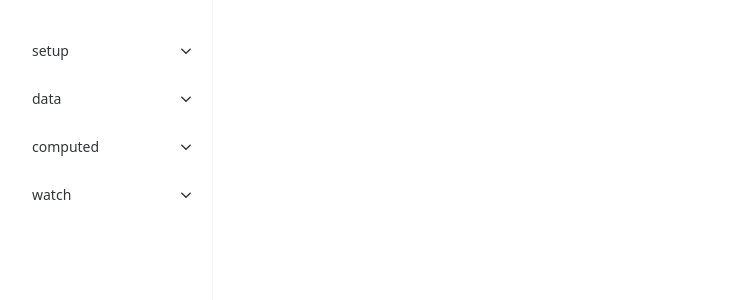
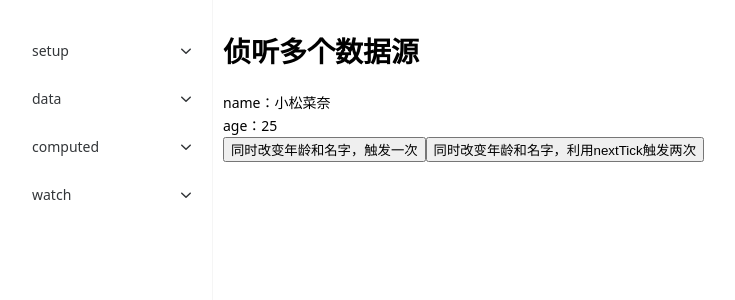
Before and after one commit to zqhexor/vue2-to-vue3, a Vue app: page /watch/watchMultiple in a window 1280 px wide. Shown: the top 300 px of the page, without its empty margins (28-763 px from the left). Built offline with nearby package versions, Linux system fonts and the light colour scheme; the HTML template or start-up script is replaced by a standard one.

Commit message:
@HexOr@watch相关

```diff
--- a/package.json
+++ b/package.json
@@ -9,6 +9,7 @@
   },
   "dependencies": {
     "core-js": "^3.6.5",
+    "lodash": "^4.17.21",
     "vue": "^3.0.0",
     "vue-router": "^4.0.0-0",
     "vuex": "^4.0.0-0"
--- a/src/router/index.js
+++ b/src/router/index.js
@@ -110,7 +110,23 @@ const routes = [
         name: 'WatchSingle',
         component: () => import(/* webpackChunkName: "WatchSingle" */ '../views/watch/WatchSingle'),
         meta: {
-          title: '侦听单个数据源'
+          title: '侦听单个数据源及停止侦听'
+        }
+      },
+      {
+        path: 'watchMultiple',
+        name: 'watchMultiple',
+        component: () => import(/* webpackChunkName: "WatchMultiple" */ '../views/watch/WatchMultiple'),
+        meta: {
+          title: '侦听多个数据源'
+        }
+      },
+      {
+        path: 'watchObject',
+        name: 'watchObject',
+        component: () => import(/* webpackChunkName: "WatchObject" */ '../views/watch/WatchObject'),
+        meta: {
+          title: '侦听引用对象'
         }
       }
     ]
--- /dev/null
+++ b/src/views/watch/WatchMultiple.vue
@@ -0,0 +1,35 @@
+<template>
+  <div class="watch-test">
+    <div>name：{{name}}</div>
+    <div>age：{{age}}</div>
+  </div>
+  <div>
+    <button @click="change1">同时改变年龄和名字，触发一次</button>
+    <button @click="change2">同时改变年龄和名字，利用nextTick触发两次</button>
+  </div>
+</template>
+
+<script setup>
+  import {ref, watch, nextTick} from 'vue'
+
+  const name = ref('小松菜奈')
+  const age = ref(25)
+
+  watch([name, age], ([name, age], [prevName, prevAge]) => {
+    console.log('newName', name, 'oldName', prevName)
+    console.log('newAge', age, 'oldAge', prevAge)
+  })
+
+  // 如果你在同一个函数里同时改变这些被侦听的来源，侦听器只会执行一次
+  const change1 = () => {
+    name.value = '有村架纯'
+    age.value += 2
+  }
+
+  // 用 nextTick 等待侦听器在下一步改变之前运行,侦听器执行了两次
+  const change2 = async () => {
+    name.value = '新垣结衣'
+    await nextTick()
+    age.value += 2
+  }
+</script>
--- /dev/null
+++ b/src/views/watch/WatchObject.vue
@@ -0,0 +1,49 @@
+<template>
+  <div class="watch-test">
+    <div>ref定义数组：{{arrayRef}}</div>
+    <div>reactive定义数组：{{arrayReactive}}</div>
+  </div>
+  <div>
+    <button @click="changeArrayRef">改变ref定义数组第一项</button>
+    <button @click="changeArrayReactive">改变reactive定义数组第一项</button>
+  </div>
+</template>
+
+<script setup>
+  import {ref, reactive, watch} from 'vue'
+
+  const arrayRef = ref([1, 2, 3, 4])
+  const arrayReactive = reactive([1, 2, 3, 4])
+
+  // ref not deep, 不能深度侦听
+  const arrayRefWatch = watch(arrayRef, (newValue, oldValue) => {
+    console.log('newArrayRefWatch', newValue, 'oldArrayRefWatch', oldValue)
+  })
+
+  // ref deep， 深度侦听，新旧值一样
+  const arrayRefDeepWatch = watch(arrayRef, (newValue, oldValue) => {
+    console.log('newArrayRefDeepWatch', newValue, 'oldArrayRefDeepWatch', oldValue)
+  }, {deep: true})
+
+  // ref deep, getter形式 ， 新旧值不一样
+  const arrayRefDeepGetterWatch = watch(() => [...arrayRef.value], (newValue, oldValue) => {
+    console.log('newArrayRefDeepGetterWatch', newValue, 'oldArrayRefDeepGetterWatch', oldValue)
+  })
+
+  // reactive，默认深度监听，可以不设置deep:true, 新旧值一样
+  const arrayReactiveWatch = watch(arrayReactive, (newValue, oldValue) => {
+    console.log('newArrayReactiveWatch', newValue, 'oldArrayReactiveWatch', oldValue)
+  })
+
+  // reactive，getter形式 ， 新旧值不一样
+  const arrayReactiveGetterWatch = watch(() => [...arrayReactive], (newValue, oldValue) => {
+    console.log('newArrayReactiveFuncWatch', newValue, 'oldArrayReactiveFuncWatch', oldValue)
+  })
+
+  const changeArrayRef = () => {
+    arrayRef.value[0] = 3
+  }
+  const changeArrayReactive = () => {
+    arrayReactive[0] = 6
+  }
+</script>
--- a/src/views/watch/WatchSingle.vue
+++ b/src/views/watch/WatchSingle.vue
@@ -1,23 +1,33 @@
 <template>
   <div>
-    <h3>reactive</h3>
-    <!--<p>name: {{ person.name }}</p>-->
-    <!--<p>age: {{ person.age }}</p>-->
-    <button @click="changeAge">改变年龄Reactive</button>
+    <p>name: {{ person.name }}</p>
+    <p>age: {{ ageRef }}</p>
+    <button @click="changeAge">改变年龄</button>
   </div>
 </template>
 
 <script setup>
-import { ref, watch } from 'vue'
+  import { watch, ref, reactive } from 'vue'
+  // 侦听一个 getter
+  const person = reactive({name: '小松菜奈'})
+  watch(
+    () => person.name,
+    (value, oldValue) => {
+      console.log(value, oldValue)
+    }, {immediate:true}
+  )
+  person.name = '有村架纯'
 
-const person = ref({ name:'xx', age:123 })
+  // 直接侦听ref
+  const ageRef = ref(16)
+  const stopAgeWatcher = watch(ageRef, (value, oldValue) => {
+    console.log(value, oldValue)
+    if (value > 18) {
+      stopAgeWatcher() // 当ageRef大于18，停止侦听
+    }
+  })
 
-const changeAge = () => {
-  person.value.age = {dog: '222'}
-}
-
-watch(()=>{return {...person.value}} , (val, oldVal) => {
-  console.log('val', val)
-  console.log('oldVal', oldVal)
-})
+  const changeAge = () => {
+    ageRef.value += 1
+  }
 </script>
```
Also changed, not shown: .eslintrc.js, 1 other file (tests, documents, lock files or other folders).
